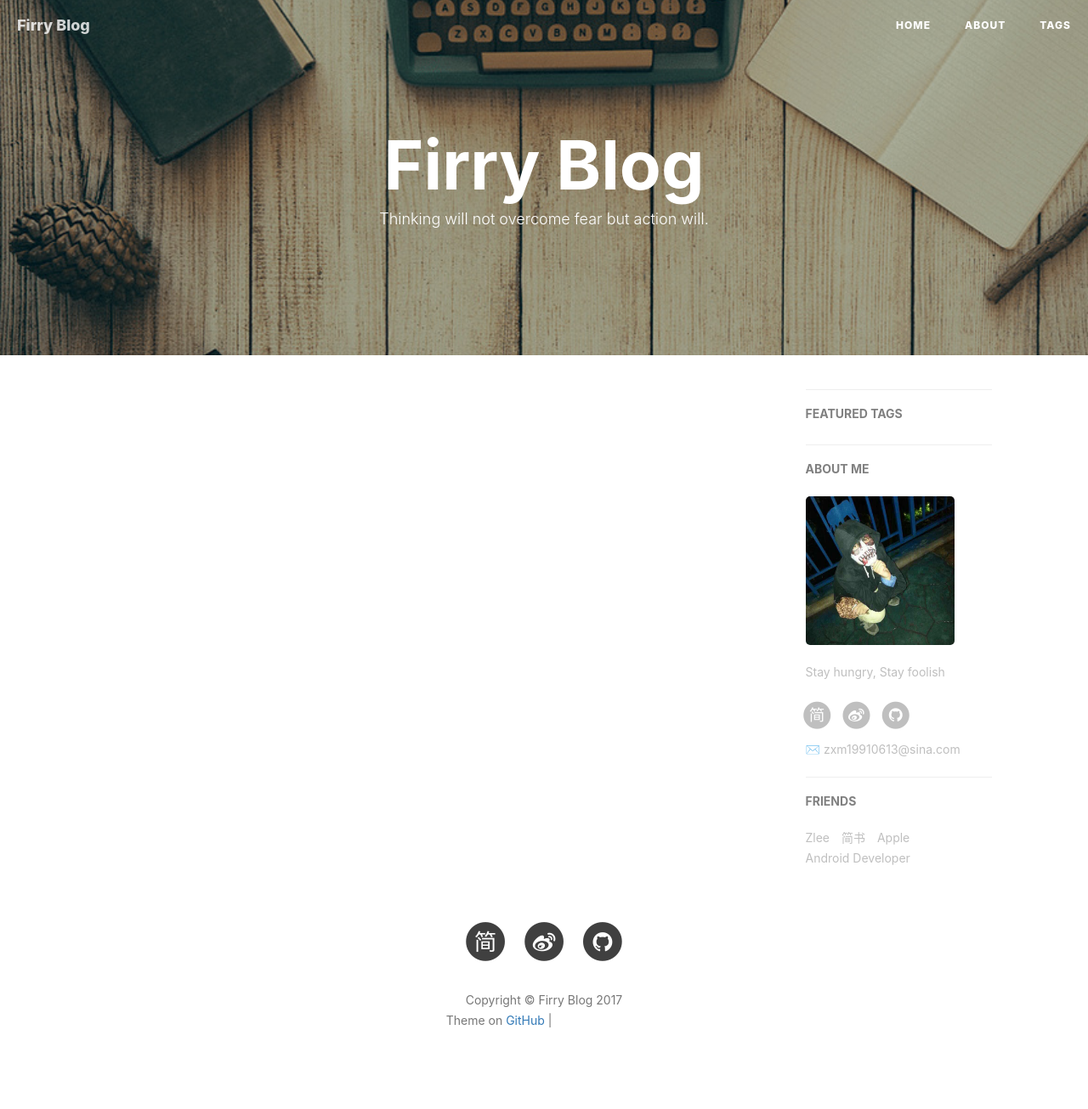
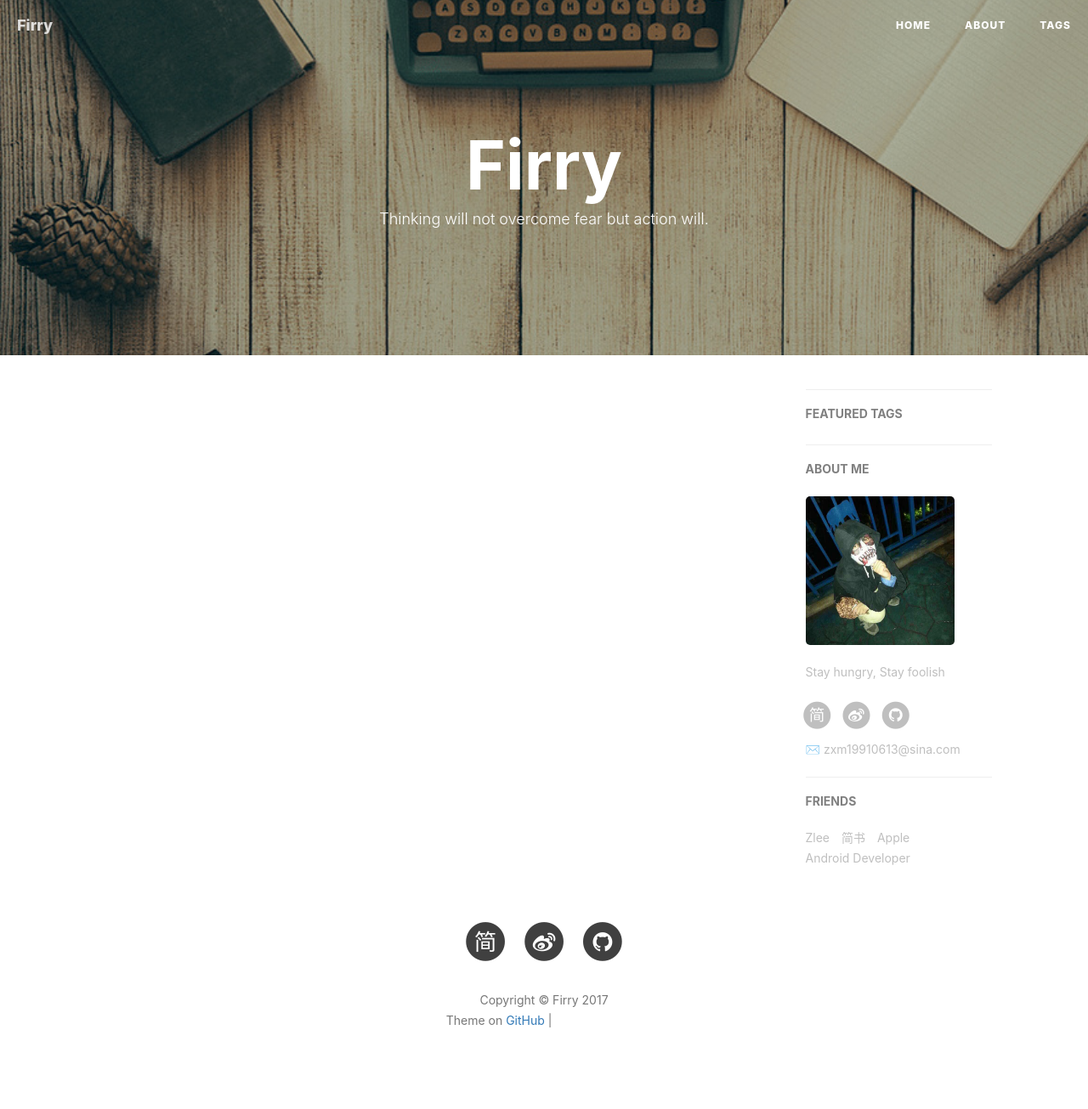
Before and after one commit to Firry1991/Firry1991.github.io, a Jekyll site: the page built from index.html, in a window 1280 px wide. Shown: the whole page at 85% size. Built offline with Jekyll 4.4.1, drawn with Linux system fonts in a browser that asks for light colours; nearby versions of some CDN libraries; the list of posts is cut into pages by our own code; comment, search, counter and statistics services are not loaded; grey boxes are pictures that could not be loaded.

Commit message:
change title

```diff
--- a/_config.yml
+++ b/_config.yml
@@ -1,5 +1,5 @@
 # Site settings
-title: Firry Blog
+title: Firry
 SEOTitle: 张夏萌的博客 | By Firry
 header-img: img/post-bg-desk.jpg
 email: zxm19910613@sina.com
```
